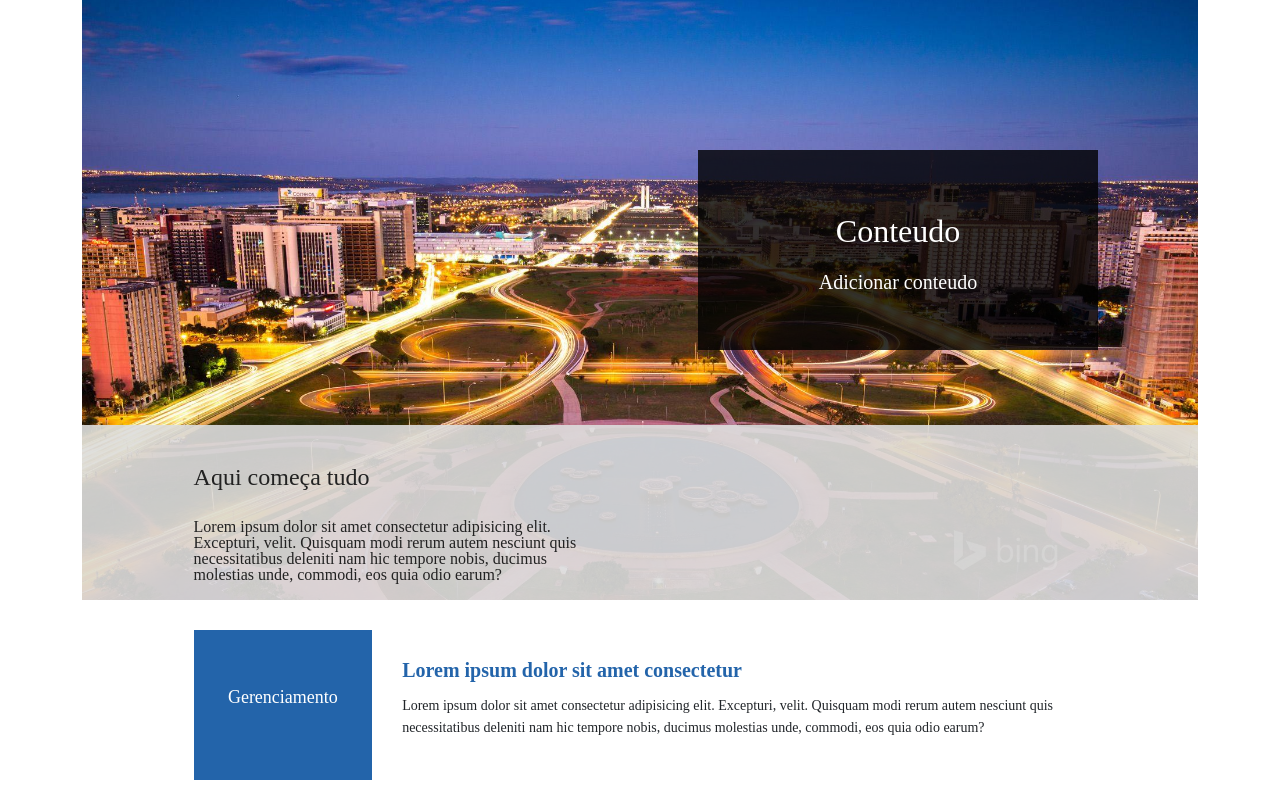
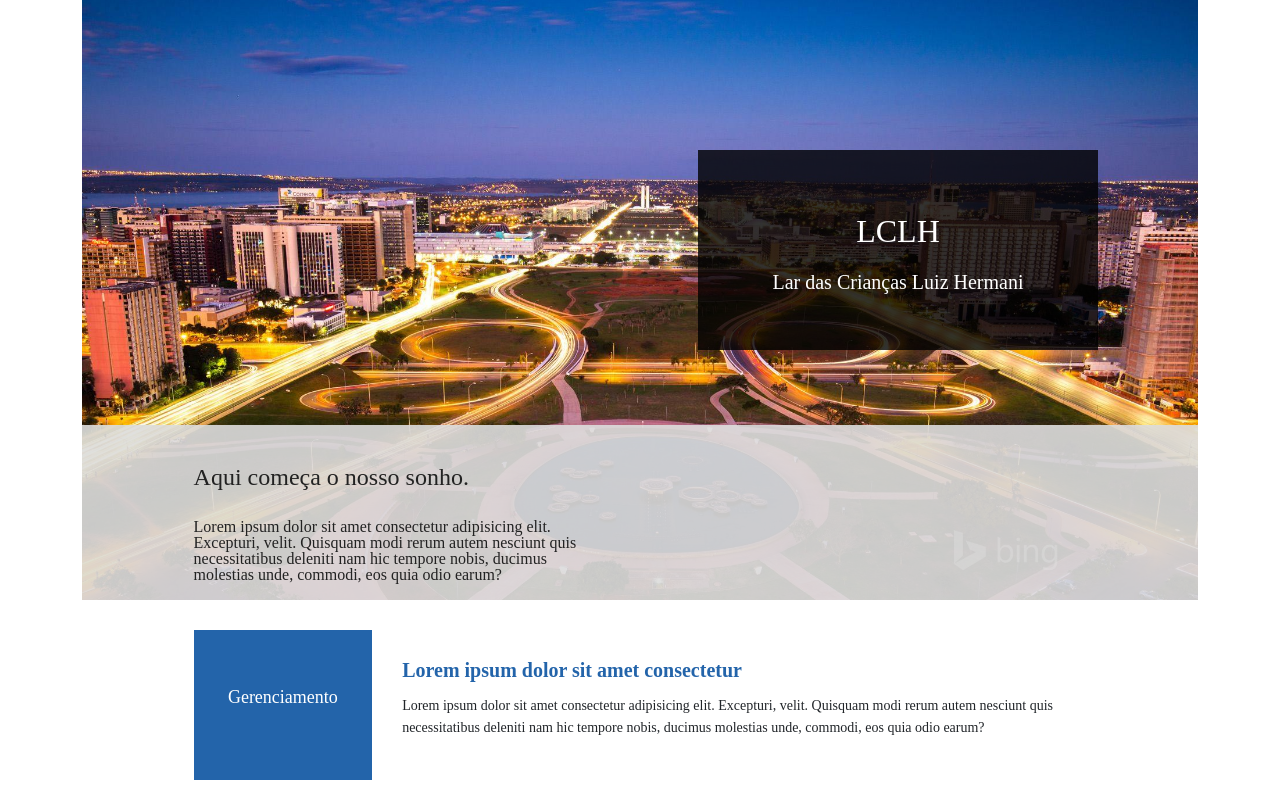
Before and after one commit to sjprog/LCLH, a plain HTML site: page index.html in a window 1280 px wide. Shown: the top 800 px of the page. Drawn offline with nearby package versions, Linux system fonts and the light colour scheme; a script that the page names is missing.

Commit message:
ajustando

```diff
--- a/assets/style.css
+++ b/assets/style.css
@@ -41,6 +41,7 @@ html{
 .box-banner-title h1{
     font-size: 32px;
     margin-bottom: 25px;
+
 }
 
 .box-banner-title p{
--- a/index.html
+++ b/index.html
@@ -36,15 +36,15 @@
                 <div class="box-container">
                     <div class="box-background"></div>
                     <div class="box-banner-title">
-                        <h1>Conteudo</h1>
-                        <p>Adicionar conteudo</p>
+                        <h1>LCLH</h1>
+                        <p>Lar das Crianças Luiz Hermani</p>
                     </div>
                 </div>
 
                 <div class="company-info-container">
                     <div class="company-info-background"></div>
                     <div class="company-info-titlebox">
-                        <h2>Aqui começa tudo</h2>
+                        <h2>Aqui começa o nosso sonho.</h2>
                         <p>Lorem ipsum dolor sit amet consectetur adipisicing elit. Excepturi, velit. Quisquam modi
                             rerum autem nesciunt quis necessitatibus deleniti nam hic tempore nobis, ducimus molestias
                             unde, commodi, eos quia odio earum?</p>
```
